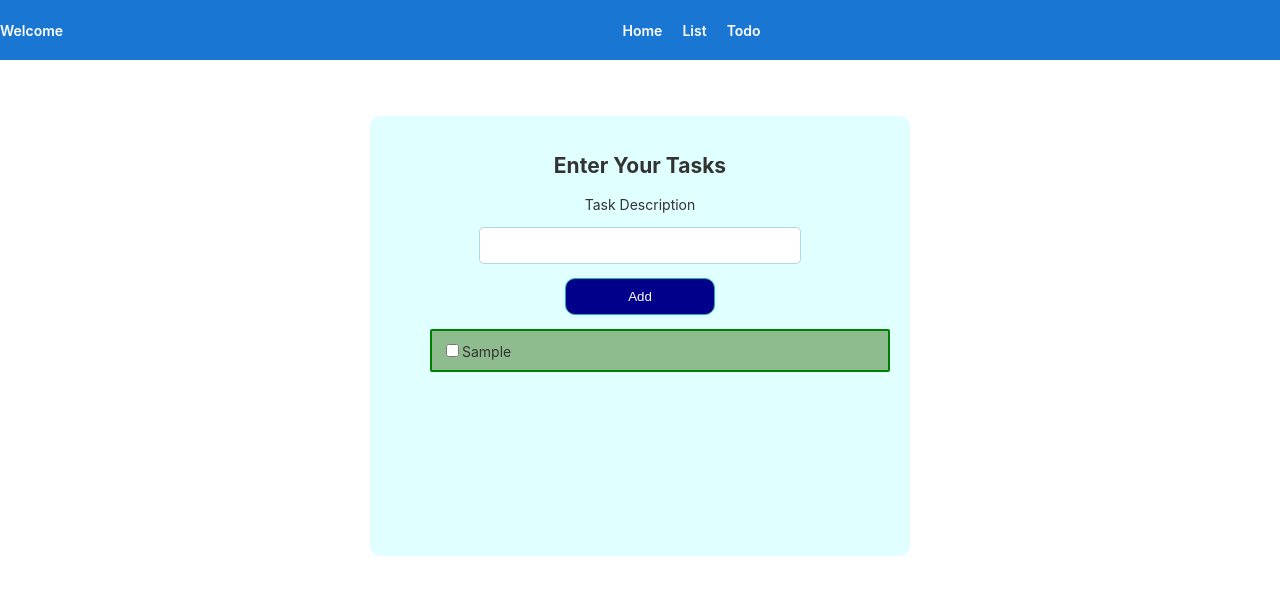
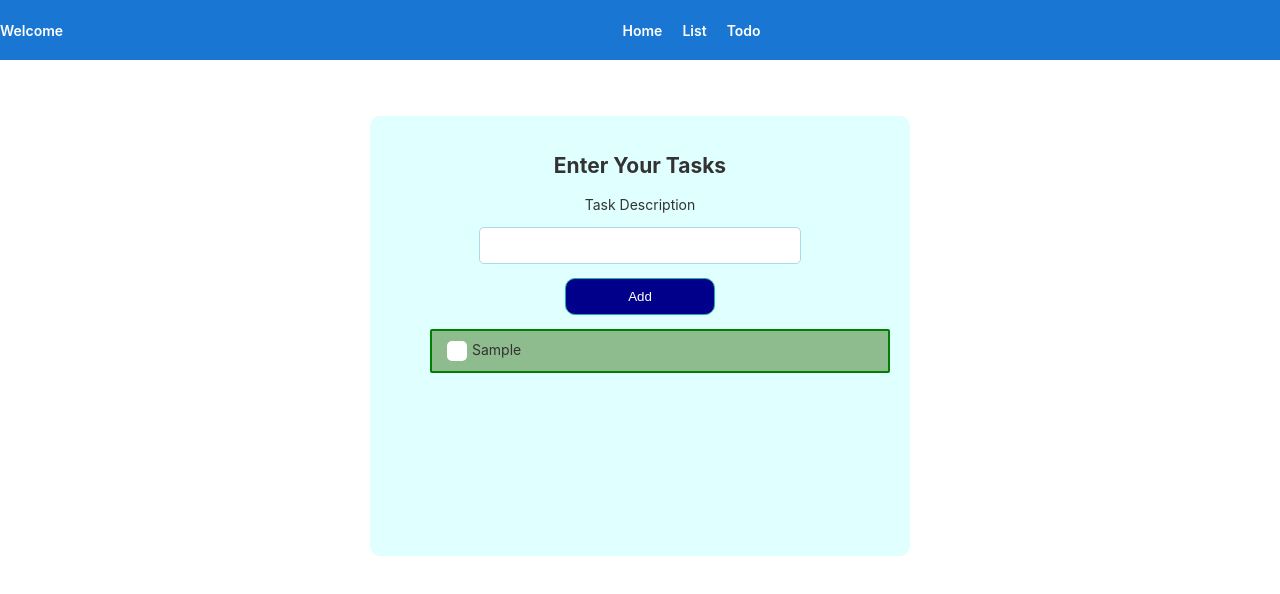
Before and after one commit to rajudandigam/angular, an Angular app: page /todo in a window 1280 px wide. Both pictures are taken after typing "Sample" into the empty fields and a click on the button "Add". Shown: the top 594 px of the page. Built offline with nearby package versions, Linux system fonts and the light colour scheme.

Commit message:
feat: updated styles for checkbox

```diff
--- a/src/app/todo/todo.component.html
+++ b/src/app/todo/todo.component.html
@@ -16,8 +16,8 @@
     <ul *ngIf=taskList class="task-list">
       <li *ngFor="let task of taskList">
         <div class="task" [class.done]="task.done">
-          <input type="checkbox" [checked]="task.done" (change)="toggleStatus(task)" id="task.id">
-          <span>{{ task.task }}</span>
+          <input type="checkbox" [checked]="task.done" (change)="toggleStatus(task)" [id]="task.id">
+          <label [for]="task.id">{{ task.task }}</label>
         </div>
       </li>
     </ul>
--- a/src/app/todo/todo.component.scss
+++ b/src/app/todo/todo.component.scss
@@ -33,6 +33,32 @@
 
     li {
       list-style-type: none;
+
+      input[type="checkbox"] {
+        opacity: 0;
+        position: absolute;
+
+        & + label {
+          position: relative;
+          cursor: pointer;
+          padding: 0;
+        }
+
+        & + label::before {
+          content: '';
+          display: inline-block;
+          width: 20px;
+          height: 20px;
+          background-color: white;
+          border-radius: 5px;
+          margin: 0 5px;
+          vertical-align: text-top;
+        }
+
+        &:checked + label:before {
+          background-color: black;
+        }
+      }
     }
 
     .task {
--- a/src/app/todo/todo.component.ts
+++ b/src/app/todo/todo.component.ts
@@ -23,7 +23,7 @@ export class TodoComponent implements OnInit {
       return;
 
     this.taskList.push({
-      id: `${taskName}${Math.random() * 1000}`,
+      id: `${taskName}${Math.floor(Math.random() * 1000)}`,
       task: taskName,
       done: false
     });
@@ -32,5 +32,4 @@ export class TodoComponent implements OnInit {
   toggleStatus(task: any) {
     task.done = !task.done;
   }
-
 }
```
